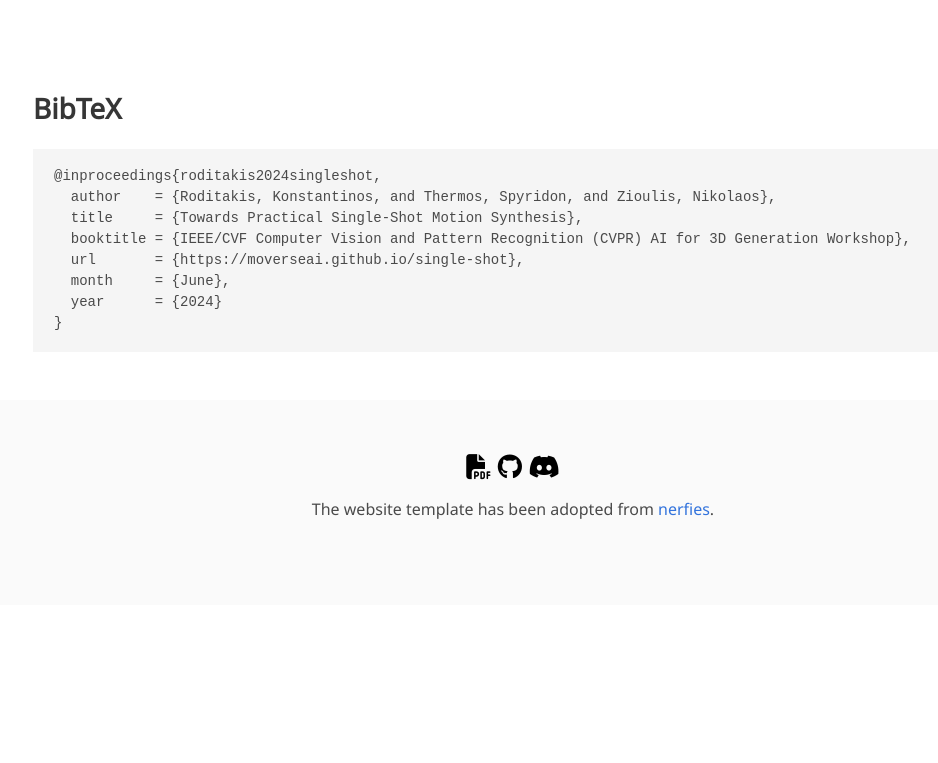
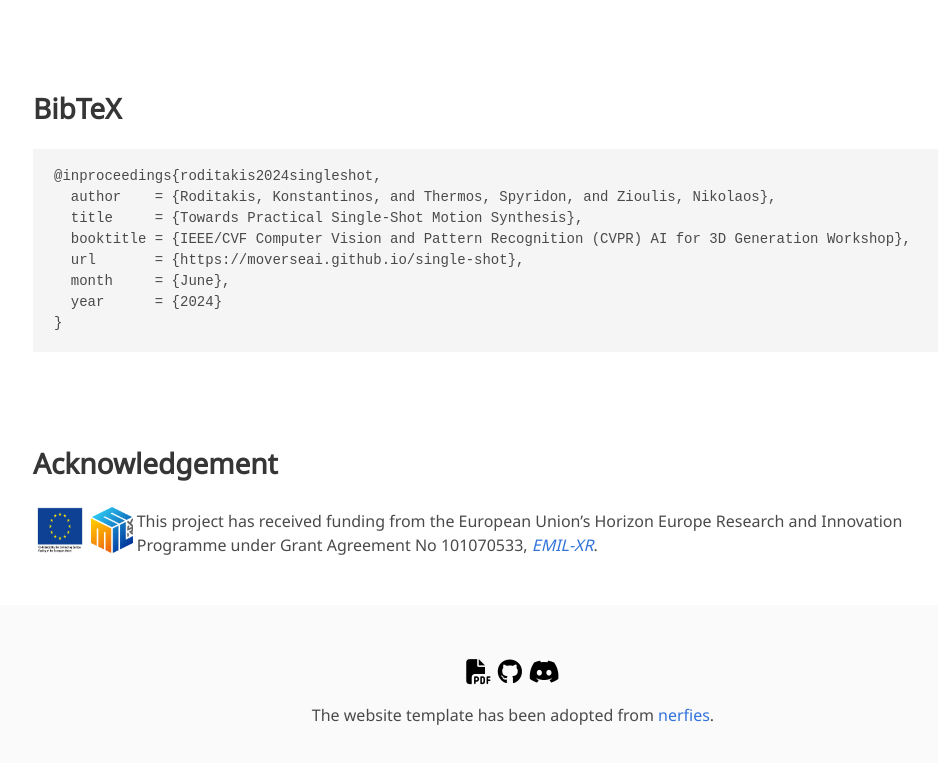
Before and after one commit to moverseai/single-shot, a plain HTML site: page index.html in a window 1280 px wide. Shown: the part 5078-5841 px from the top of the page, without its empty margins (127-1065 px from the left). Before the commit the page ends 5683 px from the top, so only its background shows below. Drawn offline with nearby package versions, Linux system fonts and the light colour scheme; some icons are missing; a web font is replaced by a local one.

Commit message:
add ackk

```diff
--- a/index.html
+++ b/index.html
@@ -286,6 +286,23 @@
   </div>
 </section>
 
+<section class="section" id="Acknowledgement">
+  <div class="container is-max-desktop content">
+    <h2 class="title">Acknowledgement</h2>
+    <p class="aligned-paragraph">
+      <img src="./static/images/eu_logo.png" class="left-image">
+      <img src="./static/images/emil.png" class="left-image">
+      <span class="right-text">This project has received funding from the European Union’s Horizon Europe Research and Innovation Programme under Grant Agreement No 101070533, <a href="https://emil-xr.eu/"><i>EMIL-XR</i></a>.</span>
+    </p>
+    <!-- <div class="container has-text-centered is-max-desktop">
+      <img width=10% src="./static/images/emil.png" class="center">
+      This project has received funding from the European Union’s Horizon Europe Research and Innovation Programme under Grant Agreement No 101070533, <a href="https://emil-xr.eu/"><i>EMIL-XR</i></a>.
+    </div> -->
+  </div>
+  </div>
+</section>
+
+
 <footer class="footer">
   <div class="container">
     <div class="content has-text-centered">
--- a/static/css/index.css
+++ b/static/css/index.css
@@ -181,3 +181,17 @@ table {
     margin-left:auto;
     margin-right:auto;
   }
+
+  .right-text {
+    align-self: flex-end;
+  }
+
+  .left-image {
+    width: 54px;
+    height: 54px;
+    padding: 4px;
+  }
+
+  .aligned-paragraph {
+    display: flex;
+  }
```
Also changed, not shown: static/images/emil.png (added), static/images/eu_logo.png (added).
